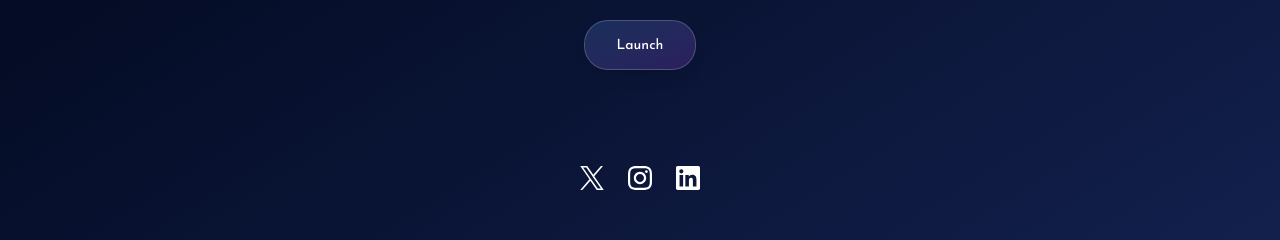
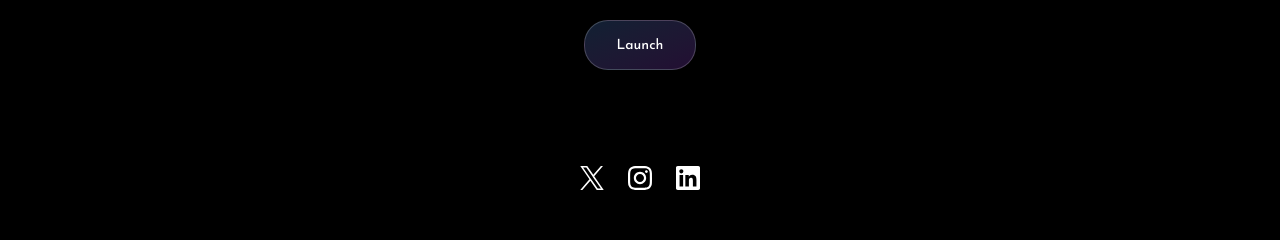
Before and after one commit to zacowan/zacowan.com, a Next.js app: page / in a window 1280 px wide. Shown: the part 344-584 px from the top of the page. Built offline with nearby package versions, Linux system fonts and the light colour scheme.

Commit message:
add animated shader bg

```diff
--- a/app/layout.tsx
+++ b/app/layout.tsx
@@ -2,6 +2,7 @@ import type { Metadata } from "next";
 import { Josefin_Sans } from "next/font/google";
 import type React from "react";
 import "./globals.css";
+import AnimatedBackground from "@/components/animated-bg";
 
 const josefin = Josefin_Sans({ subsets: ["latin"] });
 
@@ -17,10 +18,8 @@ export default function RootLayout({
 }>) {
 	return (
 		<html lang="en">
-			<body
-				className={`${josefin.className} bg-gradient-to-br from-slate-950 to-blue-950`}
-			>
-				{children}
+			<body className={`${josefin.className}`}>
+				<AnimatedBackground>{children}</AnimatedBackground>
 			</body>
 		</html>
 	);
--- a/app/page.tsx
+++ b/app/page.tsx
@@ -1,7 +1,3 @@
-"use client";
-
-import { easeOut } from "motion";
-import { motion } from "motion/react";
 import Link from "next/link";
 import InstagramIcon from "@/components/icons/instagram";
 import LinkedInIcon from "@/components/icons/linkedin";
@@ -9,78 +5,26 @@ import TwitterIcon from "@/components/icons/twitter";
 import LiquidGlassLink from "@/components/LiquidGlassLink";
 
 export default function Home() {
-	const mainGroupVariants = {
-		hidden: { opacity: 0, y: 30 },
-		visible: {
-			opacity: 1,
-			y: 0,
-			transition: {
-				duration: 0.8,
-				ease: easeOut,
-				delay: 0.25,
-			},
-		},
-	};
-
-	const socialContainerVariants = {
-		hidden: { opacity: 0 },
-		visible: {
-			opacity: 1,
-			transition: {
-				staggerChildren: 0.2,
-				delayChildren: 1.25,
-			},
-		},
-	};
-
-	const socialItemVariants = {
-		hidden: { opacity: 0, y: 30 },
-		visible: {
-			opacity: 1,
-			y: 0,
-			transition: {
-				duration: 0.5,
-				ease: easeOut,
-			},
-		},
-	};
-
 	return (
 		<main className="min-h-screen flex items-center justify-center">
 			<div className="text-white">
-				<motion.div
-					variants={mainGroupVariants}
-					initial="hidden"
-					animate="visible"
-					className="flex flex-col items-center justify-center gap-6"
-				>
+				<div className="flex flex-col items-center justify-center gap-6">
 					<h1 className="text-5xl">zacOS</h1>
 					<hr className="w-48" />
 					<LiquidGlassLink href="/os">Launch</LiquidGlassLink>
-				</motion.div>
+				</div>
 
-				<motion.div
-					variants={socialContainerVariants}
-					initial="hidden"
-					animate="visible"
-					className="flex items-center justify-center gap-6 pt-24"
-				>
-					<motion.div variants={socialItemVariants}>
+				<div className="flex items-center justify-center gap-6 pt-24">
 					<Link href="https://x.com/zacowan_">
 						<TwitterIcon />
 					</Link>
-					</motion.div>
-					<motion.div variants={socialItemVariants}>
 					<Link href="https://www.instagram.com/zacowan/">
 						<InstagramIcon />
 					</Link>
-					</motion.div>
-					<motion.div variants={socialItemVariants}>
 					<Link href="https://www.linkedin.com/in/zacowan/">
 						<LinkedInIcon />
 					</Link>
-					</motion.div>
-				</motion.div>
+				</div>
 			</div>
 		</main>
 	);
--- /dev/null
+++ b/components/animated-bg.tsx
@@ -0,0 +1,68 @@
+import { MeshGradient } from "@paper-design/shaders-react";
+import type React from "react";
+
+interface AnimatedBackgroundProps {
+	children: React.ReactNode;
+}
+
+export default function AnimatedBackground({
+	children,
+}: AnimatedBackgroundProps) {
+	return (
+		<div className="min-h-screen bg-black relative overflow-hidden">
+			{/* SVG Filters */}
+			<svg className="absolute inset-0 w-0 h-0" aria-hidden="true">
+				<defs>
+					<filter
+						id="glass-effect"
+						x="-50%"
+						y="-50%"
+						width="200%"
+						height="200%"
+					>
+						<feTurbulence baseFrequency="0.005" numOctaves="1" result="noise" />
+						<feDisplacementMap in="SourceGraphic" in2="noise" scale="0.3" />
+						<feColorMatrix
+							type="matrix"
+							values="1 0 0 0 0.02
+                      0 1 0 0 0.02
+                      0 0 1 0 0.05
+                      0 0 0 0.9 0"
+							result="tint"
+						/>
+					</filter>
+					<filter
+						id="gooey-filter"
+						x="-50%"
+						y="-50%"
+						width="200%"
+						height="200%"
+					>
+						<feGaussianBlur in="SourceGraphic" stdDeviation="4" result="blur" />
+						<feColorMatrix
+							in="blur"
+							mode="matrix"
+							values="1 0 0 0 0  0 1 0 0 0  0 0 1 0 0  0 0 0 19 -9"
+							result="gooey"
+						/>
+						<feComposite in="SourceGraphic" in2="gooey" operator="atop" />
+					</filter>
+				</defs>
+			</svg>
+
+			{/* Background Shaders */}
+			<MeshGradient
+				className="absolute inset-0 w-full h-full"
+				colors={["#0a0a23", "#1a1a4b", "#16213e", "#0f3460", "#1e3a8a"]}
+				speed={0.6}
+			/>
+			<MeshGradient
+				className="absolute inset-0 w-full h-full opacity-60"
+				colors={["#0a0a23", "#1e3a8a", "#1a1a4b", "#0f3460"]}
+				speed={0.4}
+			/>
+
+			<div className="relative">{children}</div>
+		</div>
+	);
+}
--- a/package.json
+++ b/package.json
@@ -14,7 +14,7 @@
 		"build:rust": "cargo build --release --target wasm32-unknown-unknown"
 	},
 	"dependencies": {
-		"motion": "^12.23.12",
+		"@paper-design/shaders-react": "0.0.46",
 		"next": "15.4.2",
 		"react": "19.1.1",
 		"react-dom": "19.1.1"
```
Also changed, not shown: 1 other file (tests, documents, lock files or other folders). Lines whose indentation alone changed are shown as unchanged.
